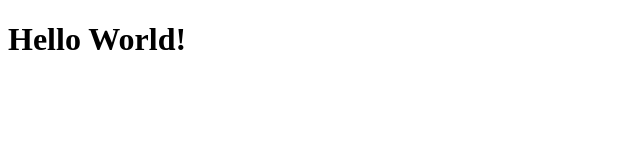
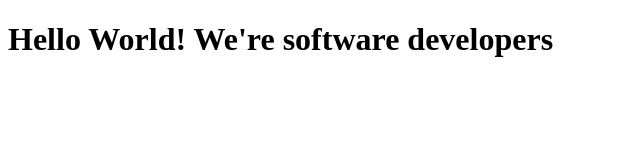
Before and after one commit to divasriv/tribute-page, a plain HTML site: page fcc-test-suite-template-master/index.html in a window 1280 px wide. Shown: the whole page, without its empty margins (0-640 px from the left). Drawn offline with Linux system fonts and the light colour scheme.

Commit message:
Just added We're software developers

```diff
--- a/fcc-test-suite-template-master/index.html
+++ b/fcc-test-suite-template-master/index.html
@@ -9,6 +9,6 @@
   <body>
     <script src="https://cdn.freecodecamp.org/testable-projects-fcc/v1/bundle.js"></script>
     <script  src="js/index.js"></script>
-    <h1>Hello World!</h1>
+    <h1>Hello World! We're software developers</h1>
   </body>
 </html>
```
